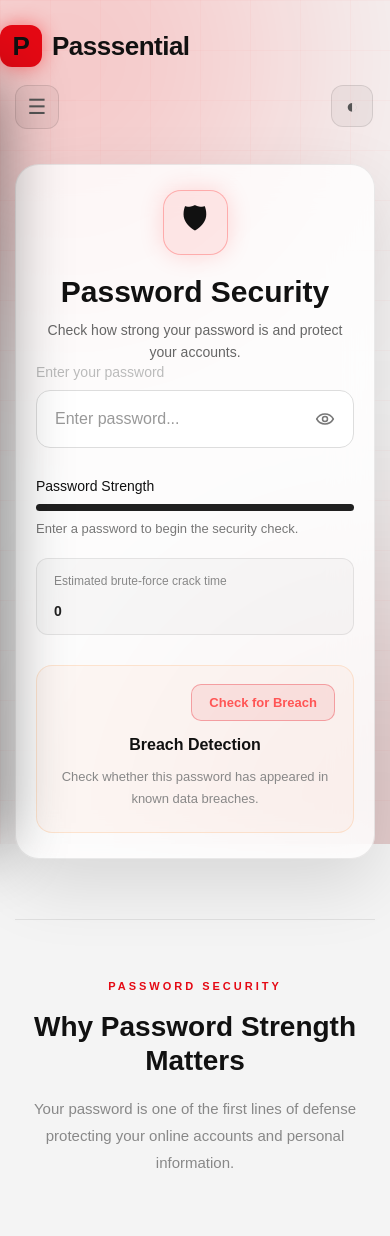
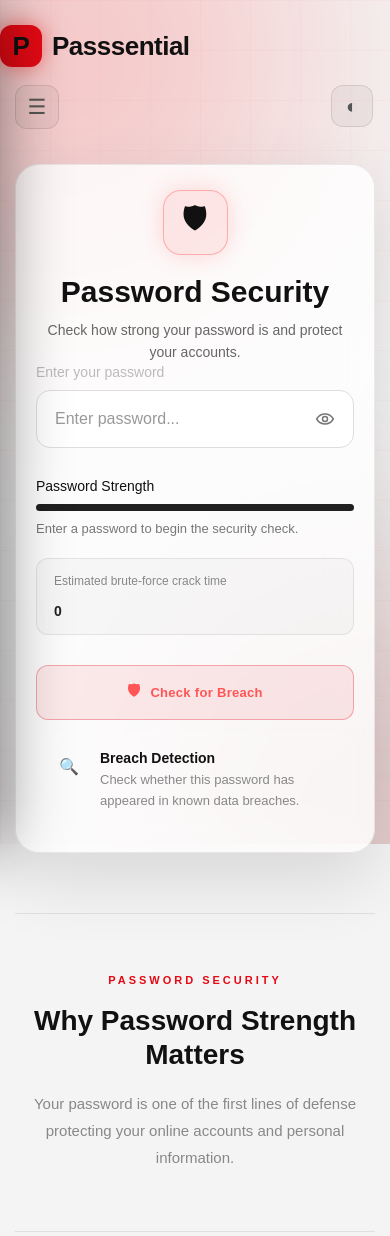
Before and after one commit to Krishna0x01/PassSential, a Flask app: page / in a window 390 px wide. Shown: the top 1236 px of the page. Run offline with Flask 3, Linux system fonts and the light colour scheme.

Commit message:
treat whitespace-only passwords as empty in strength check,adjusted  breach check UI

```diff
--- a/static/style.css
+++ b/static/style.css
@@ -658,97 +658,34 @@
 
 
 /* =========================
-   BREACH DETECTION
-========================= */
-
-.breach {
-    position: relative;
-
-    display: flex;
-    flex-direction: column;
-    align-items: center;
-    text-align: center;
-
-    padding: 28px 120px;
-
-    border-radius: 16px;
-    border: 1px solid rgba(255, 120, 0, 0.15);
-    background: rgba(255, 100, 0, 0.035);
-
-    transition:
-        border-color 0.3s ease,
-        background 0.3s ease,
-        box-shadow 0.3s ease;
-}
-
-.breach-icon {
-    width: 42px;
-    height: 42px;
-
-    display: none;
-
+   BREACH CHECK BUTTON
+========================= */
+
+.breach-trigger {
+    display: flex;
+    justify-content: center;
+
+    margin-top: 4px;
+}
+
+.breach-trigger-button {
+    display: inline-flex;
     align-items: center;
     justify-content: center;
-
-    margin-bottom: 10px;
-
+    gap: 10px;
+
+    width: 100%;
+    padding: 15px 20px;
+
+    border: 1px solid rgba(229, 9, 20, 0.3);
     border-radius: 12px;
-    background: rgba(229, 9, 20, 0.1);
-
-    font-size: 20px;
-}
-
-.breach-content {
-    width: 100%;
-}
-
-.breach h3 {
-    font-size: 17px;
-    font-weight: 700;
-    margin-bottom: 12px;
-}
-
-.breach-result {
-    max-width: 750px;
-    margin: 0 auto;
-}
-
-.breach-result h4 {
-    font-size: 18px;
-    font-weight: 750;
-    line-height: 1.4;
-    margin: 0 0 12px;
-}
-
-.breach p {
-    color: #888;
-    font-size: 14px;
-    line-height: 1.75;
-
-    margin: 0 auto;
-    max-width: 700px;
-}
-
-.breach-result strong {
-    font-weight: 800;
-    color: inherit;
-}
-
-.breach-button {
-    position: absolute;
-    top: 20px;
-    right: 20px;
-
-    padding: 10px 17px;
-
-    border: 1px solid rgba(229, 9, 20, 0.3);
-    border-radius: 10px;
 
     background: rgba(229, 9, 20, 0.08);
     color: #ff5555;
 
-    font-size: 13px;
+    font-size: 14px;
     font-weight: 700;
+    letter-spacing: 0.3px;
 
     cursor: pointer;
 
@@ -759,7 +696,11 @@
         transform 0.2s ease;
 }
 
-.breach-button:hover:not(:disabled) {
+.breach-trigger-icon {
+    font-size: 15px;
+}
+
+.breach-trigger-button:hover:not(:disabled) {
     background: rgba(229, 9, 20, 0.16);
     border-color: rgba(229, 9, 20, 0.5);
     color: #ff7777;
@@ -767,7 +708,7 @@
     transform: translateY(-1px);
 }
 
-.breach-button:disabled {
+.breach-trigger-button:disabled {
     opacity: 0.6;
     cursor: not-allowed;
     transform: none;
@@ -775,92 +716,14 @@
 
 
 /* =========================
-   BREACH FOUND
-========================= */
-
-.breach.danger {
-    border-color: rgba(229, 9, 20, 0.3);
-    background: rgba(229, 9, 20, 0.045);
-}
-
-.breach.danger .breach-icon {
-    display: flex;
-    background: rgba(229, 9, 20, 0.1);
-}
-
-.breach.danger h3,
-.breach.danger .breach-result h4 {
-    color: #ff5555;
-}
-
-
-/* =========================
-   PASSWORD NOT FOUND
-========================= */
-
-.breach.safe {
-    border-color: rgba(0, 210, 106, 0.22);
-    background: rgba(0, 210, 106, 0.035);
-}
-
-.breach.safe .breach-icon {
-    display: flex;
-
-    background: rgba(0, 210, 106, 0.1);
-
-    color: #00d26a;
-}
-
-.breach.safe h3,
-.breach.safe .breach-result h4 {
-    color: #00c968;
-}
-
-
-/* =========================
-   ERROR
-========================= */
-
-.breach.error {
-    border-color: rgba(255, 140, 0, 0.25);
-    background: rgba(255, 140, 0, 0.035);
-}
-
-.breach.error .breach-icon {
-    display: none;
-}
-
-.breach.error .breach-result h4 {
-    color: #ff9a3d;
-}
-
-
-/* =========================
    MOBILE
 ========================= */
 
 @media (max-width: 600px) {
 
-    .breach {
-        padding: 70px 16px 22px;
-    }
-
-    .breach h3 {
-        font-size: 16px;
-    }
-
-    .breach-result h4 {
-        font-size: 17px;
-    }
-
-    .breach p {
+    .breach-trigger-button {
+        padding: 14px 16px;
         font-size: 13px;
-        line-height: 1.7;
-    }
-
-    .breach-button {
-         top: 18px;
-        right: 18px;
     }
 
 }
@@ -1228,20 +1091,8 @@
     background: rgba(0, 0, 0, 0.04);
 }
 
-body.light .breach-button {
+body.light .breach-trigger-button {
     background: rgba(229, 9, 20, 0.05);
-}
-
-body.light .breach.safe .breach-button {
-    background: rgba(0, 160, 80, 0.06);
-}
-
-body.light .breach {
-    background: rgba(255, 100, 0, 0.05);
-}
-
-body.light .breach p {
-    color: #777;
 }
 
 
@@ -1496,6 +1347,140 @@
     font-size: 13px;
 
     line-height: 1.7;
+}
+
+
+/* =========================
+   BREACH RESULT
+   (sits under the button, inside the card)
+========================= */
+
+.breach-result {
+    display: flex;
+    align-items: flex-start;
+    gap: 14px;
+
+    margin-top: 14px;
+    padding: 16px 18px;
+
+    border: 2px solid rgba(255, 255, 255, 0.08);
+    border-radius: 14px;
+
+    background: rgba(255, 255, 255, 0.02);
+
+    transition:
+        border-color 0.3s ease,
+        background 0.3s ease;
+}
+
+.breach-result-icon {
+    flex-shrink: 0;
+
+    width: 34px;
+    height: 34px;
+
+    display: flex;
+    align-items: center;
+    justify-content: center;
+
+    border-radius: 10px;
+    background: rgba(255, 255, 255, 0.05);
+    border: 1px solid rgba(255, 255, 255, 0.08);
+
+    font-size: 16px;
+
+    transition:
+        background 0.3s ease,
+        border-color 0.3s ease,
+        color 0.3s ease;
+}
+
+.breach-result-text {
+    flex: 1;
+    min-width: 0;
+}
+
+.breach-result-text h4 {
+    font-size: 14px;
+    font-weight: 700;
+    margin: 0 0 4px;
+}
+
+.breach-result-text p {
+    color: #888;
+    font-size: 13px;
+    line-height: 1.6;
+    margin: 0;
+}
+
+.breach-result-text p strong {
+    font-weight: 800;
+    color: inherit;
+}
+
+.breach-result.checking {
+    border-color: rgba(255, 120, 0, 0.3);
+    background: rgba(255, 120, 0, 0.05);
+}
+
+.breach-result.checking .breach-result-icon {
+    background: rgba(255, 120, 0, 0.12);
+    border-color: rgba(255, 120, 0, 0.3);
+    color: #ff8c00;
+}
+
+.breach-result.danger {
+    border-color: rgba(229, 9, 20, 0.5);
+    background: rgba(229, 9, 20, 0.1);
+}
+
+.breach-result.danger .breach-result-icon {
+    background: rgba(229, 9, 20, 0.18);
+    border-color: rgba(229, 9, 20, 0.4);
+    color: #ff5555;
+}
+
+.breach-result.danger .breach-result-text h4 {
+    color: #ff5555;
+}
+
+.breach-result.safe {
+    border-color: rgba(0, 210, 106, 0.45);
+    background: rgba(0, 210, 106, 0.09);
+}
+
+.breach-result.safe .breach-result-icon {
+    background: rgba(0, 210, 106, 0.16);
+    border-color: rgba(0, 210, 106, 0.35);
+    color: #00d26a;
+}
+
+.breach-result.safe .breach-result-text h4 {
+    color: #00c968;
+}
+
+.breach-result.error {
+    border-color: rgba(255, 140, 0, 0.45);
+    background: rgba(255, 140, 0, 0.08);
+}
+
+.breach-result.error .breach-result-icon {
+    background: rgba(255, 140, 0, 0.15);
+    border-color: rgba(255, 140, 0, 0.35);
+    color: #ff9a3d;
+}
+
+.breach-result.error .breach-result-text h4 {
+    color: #ff9a3d;
+}
+
+
+@media (max-width: 600px) {
+
+    .breach-result {
+        padding: 14px;
+    }
+
 }
 
 
@@ -1713,10 +1698,10 @@
 
 .history-sidebar {
     position: fixed;
-    top: 78px;
+    top: 0px;
     left: 0;
     width: 340px;
-    height: calc(100vh - 78px);
+    height: 100vh ;
 
     padding: 28px 20px 20px;
 
--- a/templates/index.html
+++ b/templates/index.html
@@ -291,37 +291,48 @@
 
 
             <!-- =========================
-                 BREACH DETECTION
+                 BREACH CHECK BUTTON
             ========================= -->
 
-<div class="breach" id="breachSection">
+            <div class="breach-trigger">
 
-    <div class="breach-icon" id="breachIcon"></div>
+                <button
+                    type="button"
+                    id="breachButton"
+                    class="breach-trigger-button">
 
-    <div class="breach-content">
+                    <span class="breach-trigger-icon">🛡</span>
+                    <span id="breachButtonLabel">Check for Breach</span>
 
-        <h3>Breach Detection</h3>
+                </button>
 
-        <div class="breach-result" id="breachResult">
-            <h4 id="breachTitle"></h4>
+            </div>
 
-            <p id="breachMessage">
-                Check whether this password has appeared in
-                known data breaches.
-            </p>
 
-        </div>
+            <!-- =========================
+                 BREACH RESULT
+            ========================= -->
 
-    </div>
+            <div class="breach-result" id="breachSection">
 
-    <button
-        type="button"
-        id="breachButton"
-        class="breach-button">
-        Check for Breach
-    </button>
+                <div class="breach-result-icon" id="breachIcon">
+                    🔍
+                </div>
 
-</div>
+                <div class="breach-result-text">
+
+                    <h4 id="breachTitle">
+                        Breach Detection
+                    </h4>
+
+                    <p id="breachMessage">
+                        Check whether this password has appeared in
+                        known data breaches.
+                    </p>
+
+                </div>
+
+            </div>
 
 
         </section>
```
Also changed, not shown: static/script.js (+22 -20 lines).
